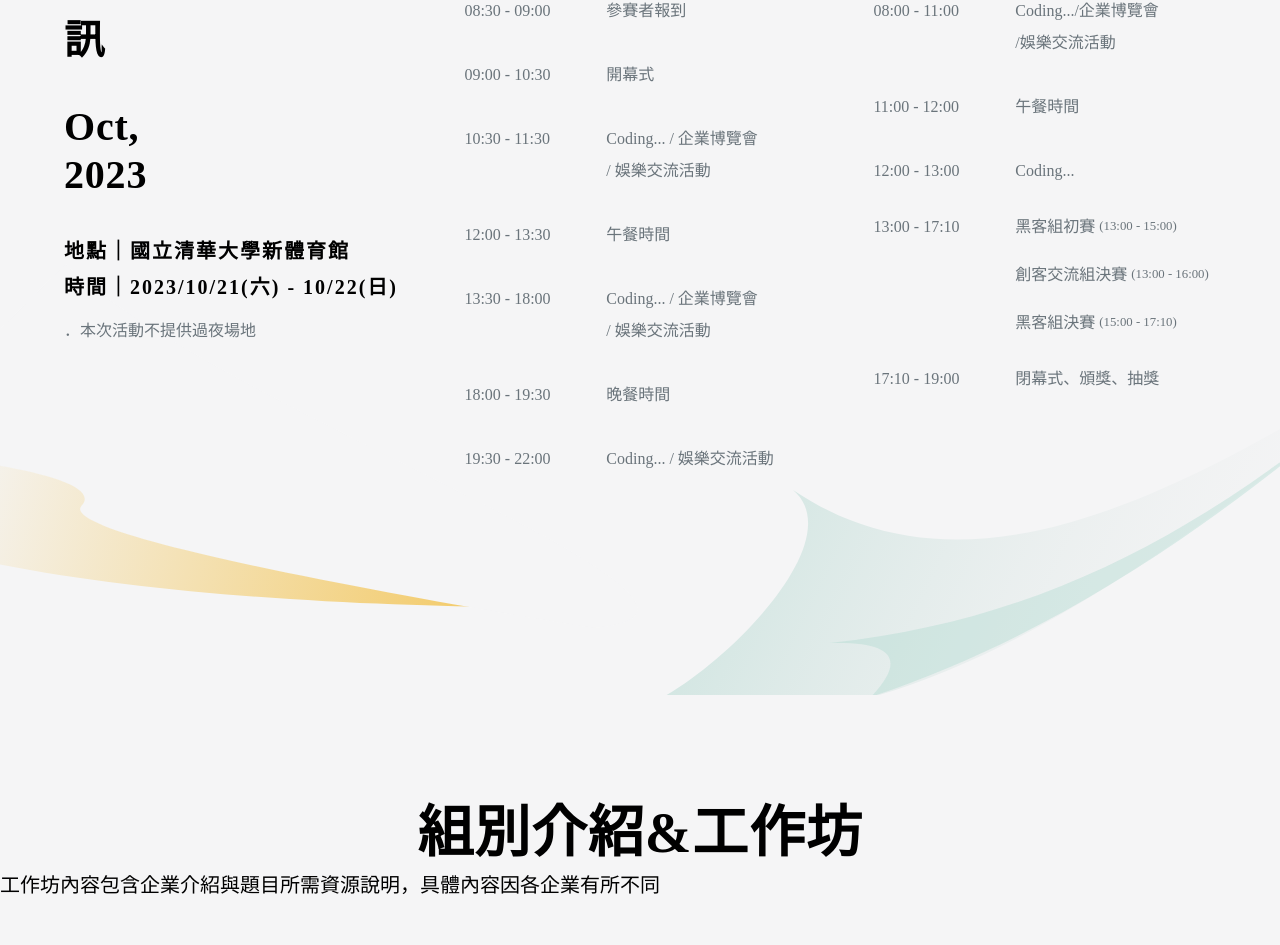
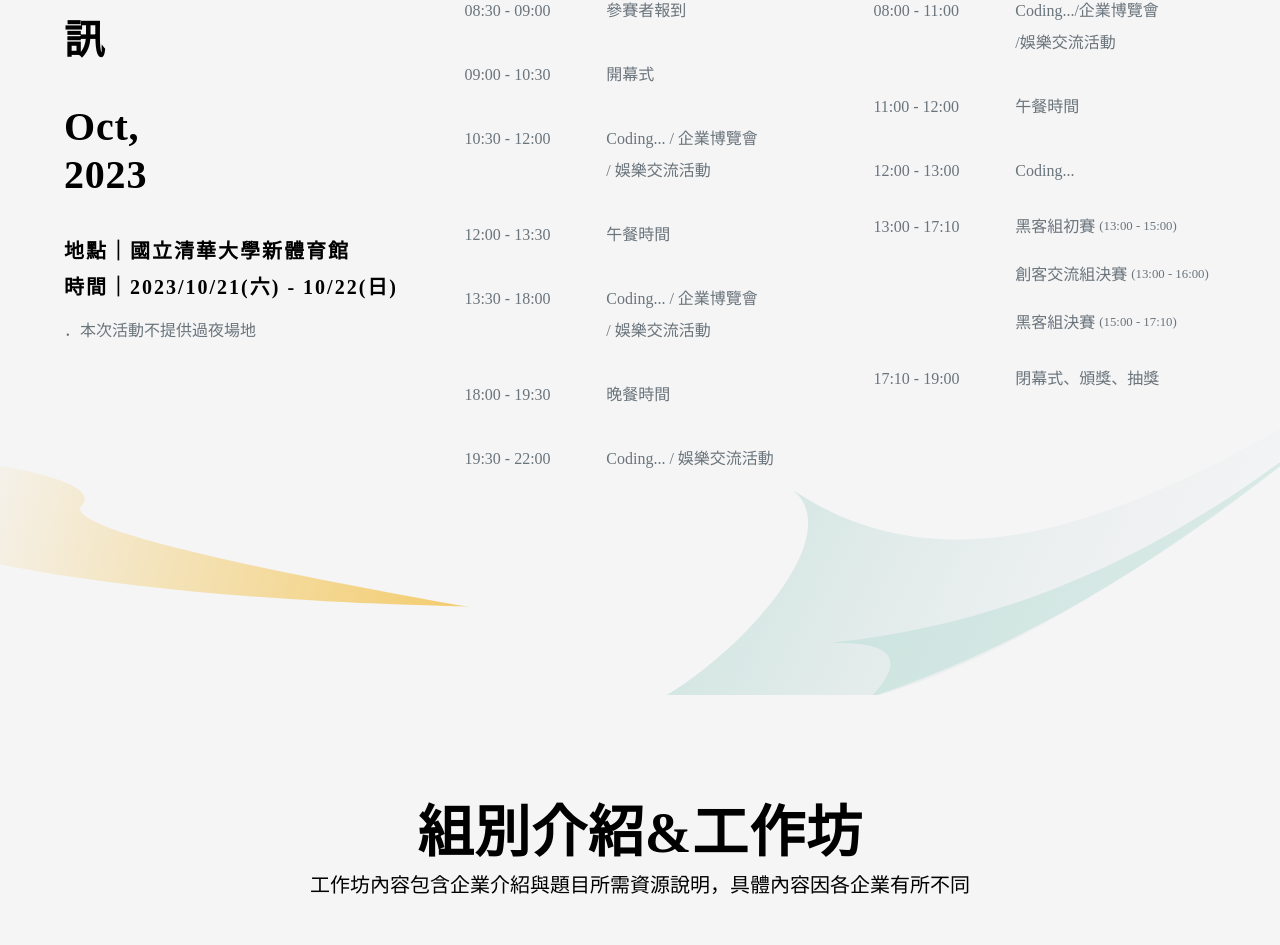
Before and after one commit to Official-Meichu-Hackathon/2023-singup, a Next.js app: page / in a window 1280 px wide. Shown: the part 2524-3469 px from the top of the page. Built offline with nearby package versions, Linux system fonts and the light colour scheme.

Commit message:
feat: middle text

```diff
--- a/components/Team_intro.jsx
+++ b/components/Team_intro.jsx
@@ -30,11 +30,11 @@ const Team_intro = () => {
         <h2 className="w-fit mx-auto text-black">
           組別介紹&工作坊{" "}
         </h2>
-        <h6 className='font-normal'>工作坊內容包含企業介紹與題目所需資源說明，具體內容因各企業有所不同</h6>
+        <h6 className='font-normal w-fit mx-auto'>工作坊內容包含企業介紹與題目所需資源說明，具體內容因各企業有所不同</h6>
       </div>
       <div className="block md:hidden w-full pb-8 pt-16">
         <h4 className="w-fit m-auto text-black">組別介紹&工作坊</h4>
-        <h6 className='font-normal'>工作坊內容包含企業介紹與題目所需資源說明，具體內容因各企業有所不同</h6>
+        <p className='font-normal w-fit mx-auto'>工作坊內容包含企業介紹與題目所需資源說明，具體內容因各企業有所不同</p>
       </div>
 
       <div className="mt-5 mb-20">
--- a/components/Timetable.jsx
+++ b/components/Timetable.jsx
@@ -6,7 +6,7 @@ const Timetable = () => {
     { time: "08:30 - 09:00", context: ["參賽者報到"] },
     { time: "09:00 - 10:30", context: ["開幕式"] },
     {
-      time: "10:30 - 11:30",
+      time: "10:30 - 12:00",
       context: ["Coding... / 企業博覽會\n/ 娛樂交流活動"],
     },
     { time: "12:00 - 13:30", context: ["午餐時間"] },
--- a/components/Topic.jsx
+++ b/components/Topic.jsx
@@ -45,7 +45,7 @@ export default function Topic() {
       {
         id: 5,
         company: "恩智浦半導體與文曄科技",
-        logo: "/assets/images/NXP.svg",
+        logo: "/assets/images/NXP.png",
         logo2: "/assets/images/文曄科技.svg",
         link: "/assets/pdfs/NXP_2023.pdf",
         topic: "智慧應用改善人類生活並達到永續發展",
```
